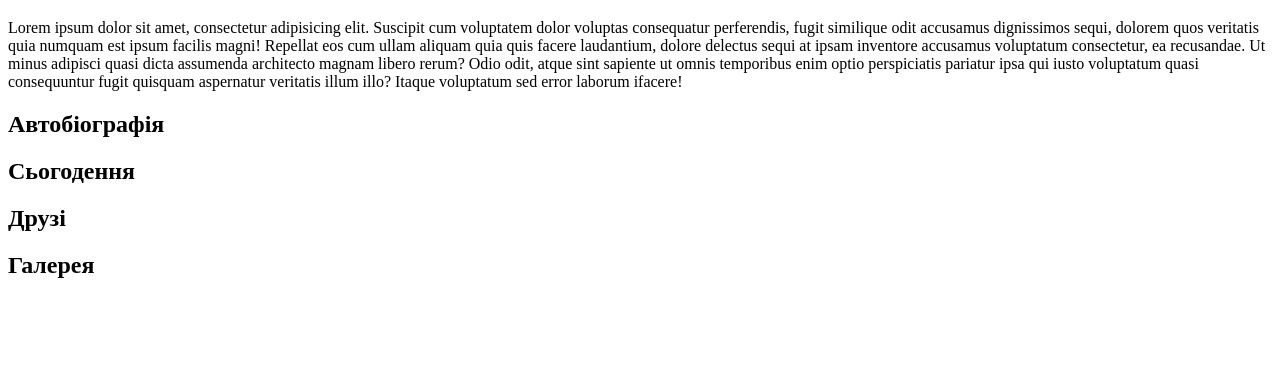
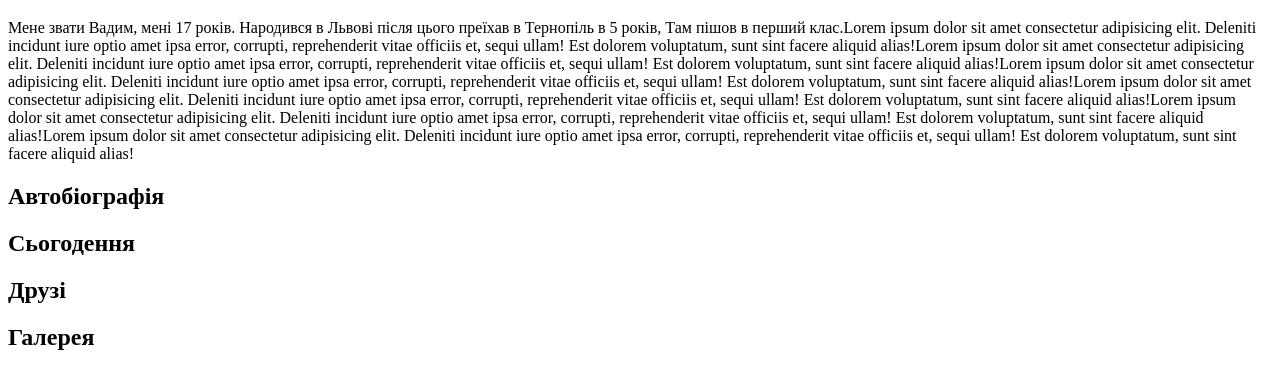
Before and after one commit to vastopiik/HTML-Univer-course, a plain HTML site: page Practise2/index.html in a window 1280 px wide. Shown: the part 61-450 px from the top of the page. Drawn offline with Linux system fonts and the light colour scheme.

Commit message:
Update index.html

```diff
--- a/Practise2/index.html
+++ b/Practise2/index.html
@@ -8,12 +8,13 @@
 <body>
     <h1>Персональна сторінка Дмитрика Вадима Віталійовича</h1>
     <p>
-        Lorem ipsum dolor sit amet, consectetur adipisicing elit. Suscipit cum voluptatem dolor voluptas consequatur perferendis,
-         fugit similique odit accusamus dignissimos sequi, dolorem quos veritatis quia numquam est ipsum facilis magni!
-        Repellat eos cum ullam aliquam quia quis facere laudantium, dolore delectus sequi at ipsam inventore accusamus voluptatum consectetur, ea recusandae.
-        Ut minus adipisci quasi dicta assumenda architecto magnam libero rerum?
-        Odio odit, atque sint sapiente ut omnis temporibus enim optio perspiciatis pariatur ipsa qui iusto voluptatum quasi consequuntur fugit
-        quisquam aspernatur veritatis illum illo? Itaque voluptatum sed error laborum іfacere!
+        Мене звати Вадим, мені 17 років. Народився в Львові після цього преїхав в Тернопіль в 5 років, Там пішов в перший клас.Lorem ipsum dolor sit amet consectetur adipisicing elit. Deleniti incidunt iure optio amet ipsa error, corrupti,
+        reprehenderit vitae officiis et, sequi ullam! Est dolorem voluptatum, sunt sint facere aliquid alias!Lorem ipsum dolor sit amet consectetur adipisicing elit. Deleniti incidunt iure optio amet ipsa error, corrupti,
+        reprehenderit vitae officiis et, sequi ullam! Est dolorem voluptatum, sunt sint facere aliquid alias!Lorem ipsum dolor sit amet consectetur adipisicing elit. Deleniti incidunt iure optio amet ipsa error, corrupti,
+        reprehenderit vitae officiis et, sequi ullam! Est dolorem voluptatum, sunt sint facere aliquid alias!Lorem ipsum dolor sit amet consectetur adipisicing elit. Deleniti incidunt iure optio amet ipsa error, corrupti,
+        reprehenderit vitae officiis et, sequi ullam! Est dolorem voluptatum, sunt sint facere aliquid alias!Lorem ipsum dolor sit amet consectetur adipisicing elit. Deleniti incidunt iure optio amet ipsa error, corrupti,
+        reprehenderit vitae officiis et, sequi ullam! Est dolorem voluptatum, sunt sint facere aliquid alias!Lorem ipsum dolor sit amet consectetur adipisicing elit. Deleniti incidunt iure optio amet ipsa error, corrupti,
+        reprehenderit vitae officiis et, sequi ullam! Est dolorem voluptatum, sunt sint facere aliquid alias!
     </p>
 
     <h2>Автобіографія</h2>
```
